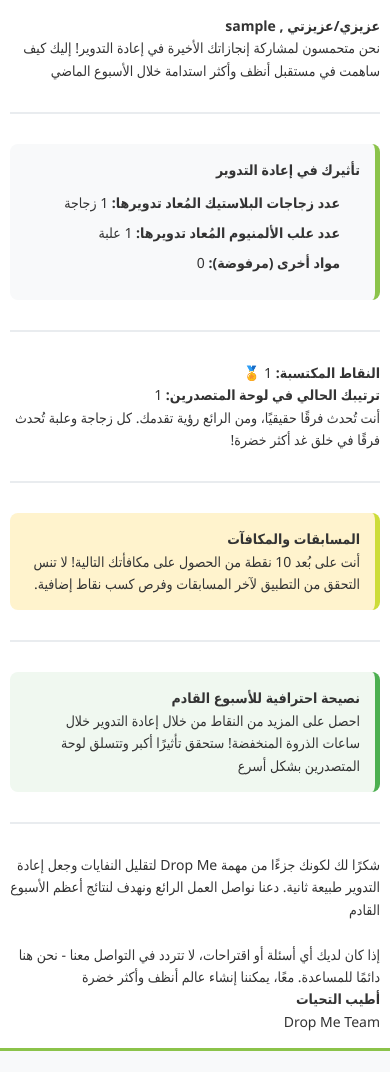
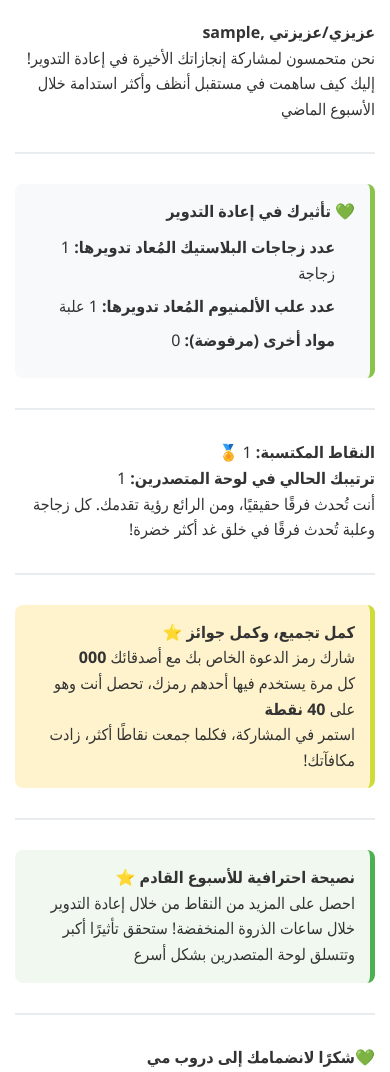
Before and after one commit to ahmedsaeed102/dropme, a Django app: template templates/active_recylce_weekly_summary_arabic.html in a window 390 px wide. Shown: the top 1072 px of the page. Run offline with Django 4.2, Linux system fonts and the light colour scheme; the template is opened without the code that fills it: most values are stand-ins (such as "Sample title", 1, 10 or a date in 2020); parts of the project's set-up code (start-up, migrations or seed data) failed here and were passed over.

Commit message:
feat: update Arabic and English weekly summary email templates with change in layout to add referral code, responsive design, and enhanced content

```diff
--- a/machine_api/cron.py
+++ b/machine_api/cron.py
@@ -13,8 +13,7 @@ def send_weekly_recycle_summary_email():
 
     for user in UserModel.objects.filter(is_active=True):
         data = get_user_logs(user.id)
-        remaining_points = get_remaining_points(user)
-        context = {"username": user.username, "rank":user.ranking, "remaining_points": remaining_points, "total_points": user.total_points}
+        context = {"username": user.username, "rank":user.ranking, "referral_code":user.referral_code, "total_points": user.total_points}
         context.update(data)
 
         if data['recycled']:
--- a/templates/active_recylce_weekly_summary_arabic.html
+++ b/templates/active_recylce_weekly_summary_arabic.html
@@ -229,7 +229,7 @@
         }
 
         /* Responsive Design */
-        @media only screen and (max-width: 600px) {
+        @media (max-width: 600px) {
             .email-container {
                 width: 100% !important;
             }
@@ -247,17 +247,24 @@
             }
 
             .social-links img {
-                width: 40px !important;
-                height: 40px !important;
+                width: 26px !important;
+                height: 26px !important;
             }
 
             .app-buttons img {
-                width: 120px !important;
+                width: 105px !important;
+            }
+            .google-play
+            {
+                margin-top: 5px
             }
 
             .company-logo img {
-                width: 100px !important;
-                height: 100px !important;
+                width: 80px !important;
+                height: 80px !important;
+            }
+            .company-tagline {
+                font-size: 11px;
             }
 
             .section {
@@ -265,31 +272,6 @@
                 margin: 15px 0 !important;
             }
         }
-
-        @media only screen and (max-width: 480px) {
-            .main-content {
-                font-size: 14px !important;
-                padding: 15px 10px !important;
-            }
-
-            .footer-section h3 {
-                font-size: 16px !important;
-            }
-
-            .contact-links a {
-                font-size: 14px !important;
-            }
-
-            .social-links img {
-                width: 35px !important;
-                height: 35px !important;
-            }
-
-            .app-buttons img {
-                width: 110px !important;
-            }
-        }
-
         /* Outlook specific fixes */
         .outlook-fix {
             mso-table-lspace: 0pt;
@@ -306,8 +288,7 @@
                 <!-- Main Content -->
                 <div class="main-content">
                 <p><strong> عزيزي/عزيزتي
-                    ,
-                    {{username}}
+                    ,{{username}}
                 </strong></p>
 
                     <p>
@@ -317,7 +298,7 @@
                     <hr>
 
                     <div class="section stats-section">
-                        <p><strong>تأثيرك في إعادة التدوير</strong></p>
+                        <p><strong> 💚 تأثيرك في إعادة التدوير</strong></p>
                         <ul style="list-style-type: none;">
                             <li><strong>عدد زجاجات البلاستيك المُعاد تدويرها:</strong> {{ bottles_number }} زجاجة</li>
                             <li><strong>عدد علب الألمنيوم المُعاد تدويرها:</strong> {{ cans_number }} علبة</li>
@@ -337,32 +318,32 @@
                     <hr>
 
                     <div class="section reward-section">
-                        <p><strong>المسابقات والمكافآت</strong></p>
-                        {% if remaining_points == 0 %}
-                            <p>تهانينا! لقد حصلت على مكافأتك التالية! 🎉 تحقق من التطبيق لاستلامها</p>
-                        {% else %}
-                            <p>أنت على بُعد {{ remaining_points }} نقطة من الحصول على مكافأتك التالية! لا تنس التحقق من التطبيق لآخر المسابقات وفرص كسب نقاط إضافية.</p>
-                        {% endif %}
+                        <p><strong> كمل تجميع، وكمل جوائز ⭐</strong></p>
+
+                        <p>شارك رمز الدعوة الخاص بك مع أصدقائك <strong>{{ referral_code }}</strong></p>
+
+                        <p>كل مرة يستخدم فيها أحدهم رمزك، تحصل أنت وهو على <strong>40 نقطة</strong></p>
+
+                        <p>استمر في المشاركة، فكلما جمعت نقاطًا أكثر، زادت مكافآتك!</p>
                     </div>
 
                     <hr>
 
                     <div class="section tip-section">
-                        <p><strong>نصيحة احترافية للأسبوع القادم</strong></p>
-                        <p>احصل على المزيد من النقاط من خلال إعادة التدوير خلال ساعات الذروة المنخفضة! ستحقق تأثيرًا أكبر وتتسلق لوحة المتصدرين بشكل أسرع</p>
+                        <p><strong>نصيحة احترافية للأسبوع القادم ⭐</strong></p>
+                        <p> احصل على المزيد من النقاط من خلال إعادة التدوير خلال ساعات الذروة المنخفضة! ستحقق تأثيرًا أكبر وتتسلق لوحة المتصدرين بشكل أسرع</p>
                     </div>
 
                     <hr>
 
-                    <p>
-                        شكرًا لك لكونك جزءًا من مهمة Drop Me لتقليل النفايات وجعل إعادة التدوير طبيعة ثانية.
-                        دعنا نواصل العمل الرائع ونهدف لنتائج أعظم الأسبوع القادم
-                    </p>
-<br>
-                    <p>
-                        إذا كان لديك أي أسئلة أو اقتراحات، لا تتردد في التواصل معنا - نحن هنا دائمًا للمساعدة.
-                        معًا، يمكننا إنشاء عالم أنظف وأكثر خضرة
-                    </p>
+                    <p><strong>💚شكرًا لانضمامك إلى دروب مي</strong></p>
+                    <p>معًا نقلل النفايات ونجعل إعادة التدوير عادة يومية. لنواصل هذا الإنجاز ونسعى لأفضل خلال الأسبوع القادم</p>
+
+                    <br>
+
+                    <p><strong>📩 محتاج مساعدة أو عندك اقتراح؟</strong></p>
+                    <p>تواصل معنا في أي وقت — إحنا دائمًا هنا علشانك. يدًا بيد لعالم أنظف وأكثر خضرة</p>
+
 
                     <p style="text-align: right"><strong>أطيب التحيات</strong></p>
                     <p style="text-align: right">Drop Me Team</p>
```
Also changed, not shown: templates/active_recylce_weekly_summary_english.html (+29 -47 lines).
